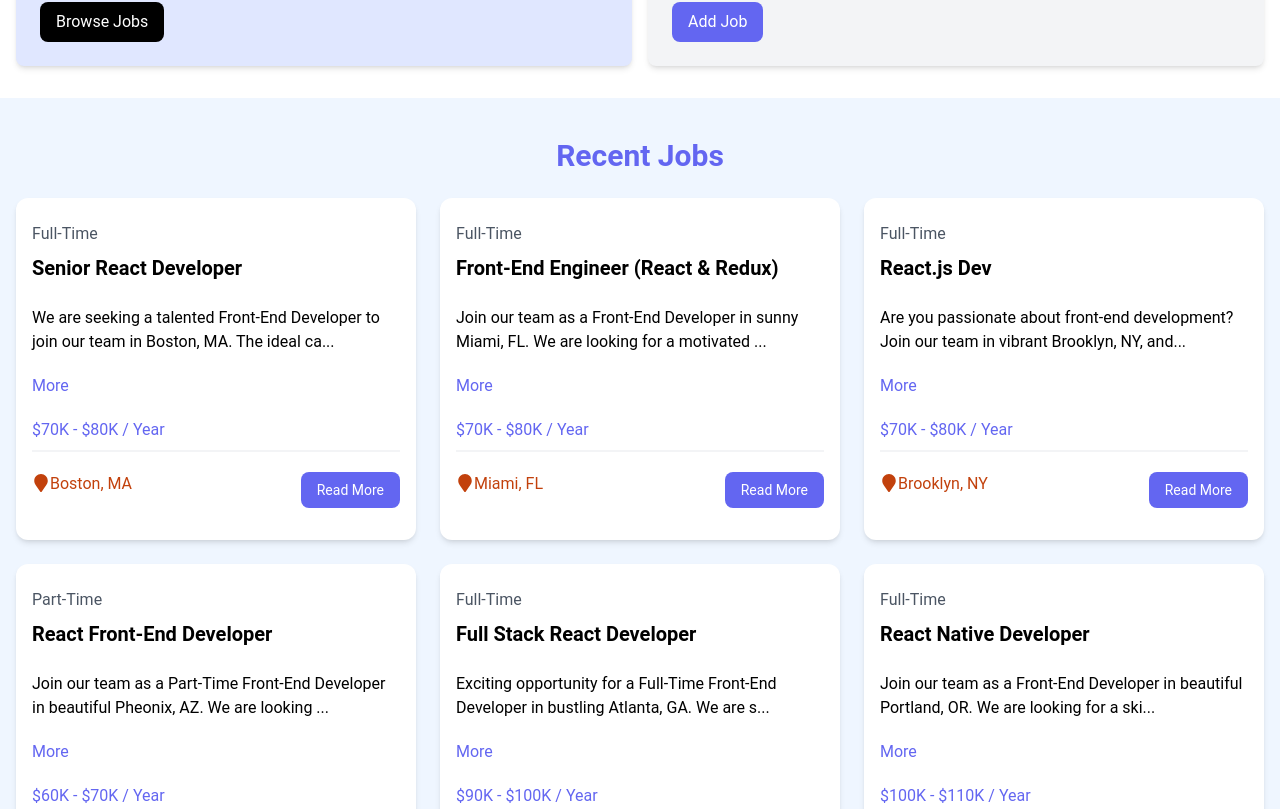
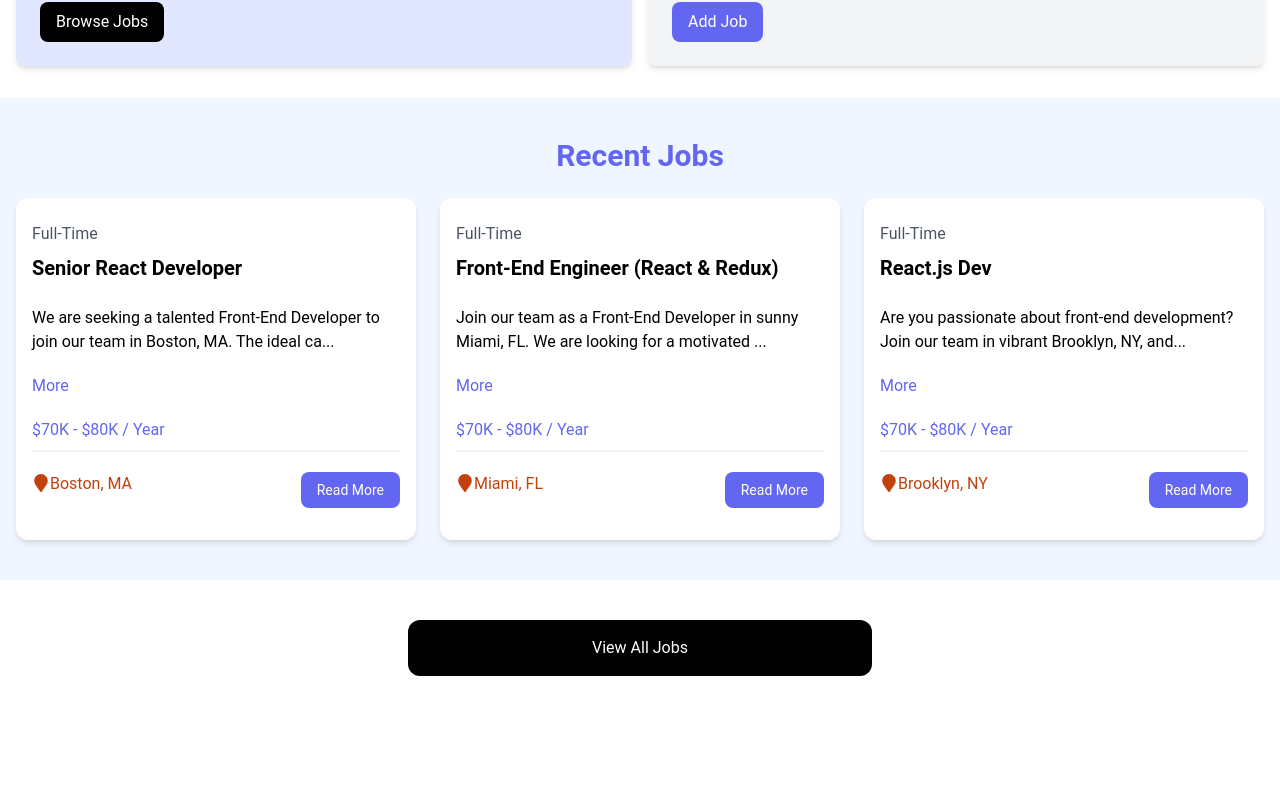
Before and after one commit to Munyiwamwangi/React-jobs, a React (Vite) app: page / in a window 1280 px wide. Shown: the part 511-1320 px from the top of the page. After the commit the page ends 1227 px from the top, so only its background shows below. Built offline with nearby package versions, Linux system fonts and the light colour scheme; data requests are answered from the project's data file.

Commit message:
spinner, conditional url to render 3 else all jobs

```diff
--- a/package.json
+++ b/package.json
@@ -14,7 +14,8 @@
     "react": "^18.3.1",
     "react-dom": "^18.3.1",
     "react-icons": "^5.3.0",
-    "react-router-dom": "^6.26.1"
+    "react-router-dom": "^6.26.1",
+    "react-spinners": "^0.14.1"
   },
   "devDependencies": {
     "@types/react": "^18.3.3",
--- a/src/components/JobListings.jsx
+++ b/src/components/JobListings.jsx
@@ -1,5 +1,6 @@
 import { useState, useEffect } from "react";
 import JobListing from "./JobListing";
+import Spinners from "./Spinners";
 
 const JbbListings = ({ isHome = false }) => {
   const [jobs, setJobs] = useState([]);
@@ -7,8 +8,11 @@ const JbbListings = ({ isHome = false }) => {
 
   useEffect(() => {
     const fetchJobs = async () => {
+      const apiUrl = isHome
+        ? "http://localhost:8000/jobs?_limit=3"
+        : "http://localhost:8000/jobs";
       try {
-        const res = await fetch("http://localhost:8000/jobs");
+        const res = await fetch(apiUrl);
         const data = await res.json();
         setJobs(data);
       } catch (error) {
@@ -27,16 +31,16 @@ const JbbListings = ({ isHome = false }) => {
           <h2 className="text-3xl font-bold text-indigo-500 mb-6 text-center">
             {isHome ? "Recent Jobs" : "Browse Jobs"}
           </h2>
-          <div className="grid grid-cols-1 md:grid-cols-3 gap-6">
-            {jobs.map((job, key) => (
-              <JobListing key={job.id} job={job} />
-            ))}
-            {/* <!-- Job Listing 1 --> */}
 
-            {/* <!-- Job Listing 2 --> */}
-
-            {/* <!-- Job Listing 3 -->  */}
-          </div>
+          {loading ? (
+            <Spinners loading={loading} />
+          ) : (
+            <div className="grid grid-cols-1 md:grid-cols-3 gap-6">
+              {jobs.map((job, key) => (
+                <JobListing key={job.id} job={job} />
+              ))}
+            </div>
+          )}
         </div>
       </section>
     </>
--- /dev/null
+++ b/src/components/Spinners.jsx
@@ -0,0 +1,17 @@
+import ClipLoader from "react-spinners/ClipLoader";
+const override = {
+  display: "block",
+  margin: "100px auto",
+};
+const Spinners = ({ loading }) => {
+  return (
+    <ClipLoader
+      color="#4338ca"
+      loading={loading}
+      cssOverride={override}
+      size={150}
+    />
+  );
+};
+
+export default Spinners;
```
Also changed, not shown: 1 other file (tests, documents, lock files or other folders).
